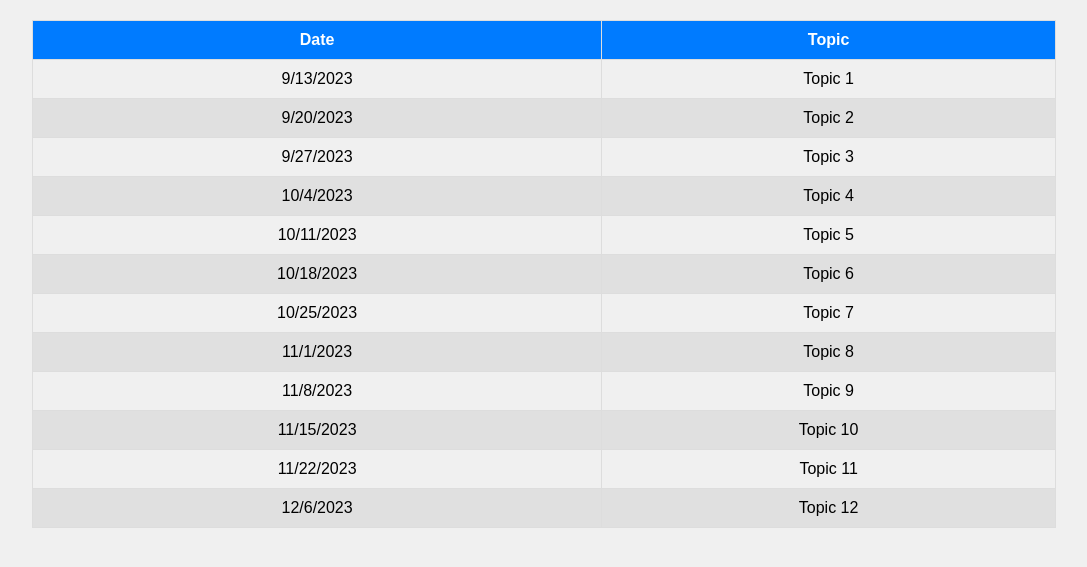
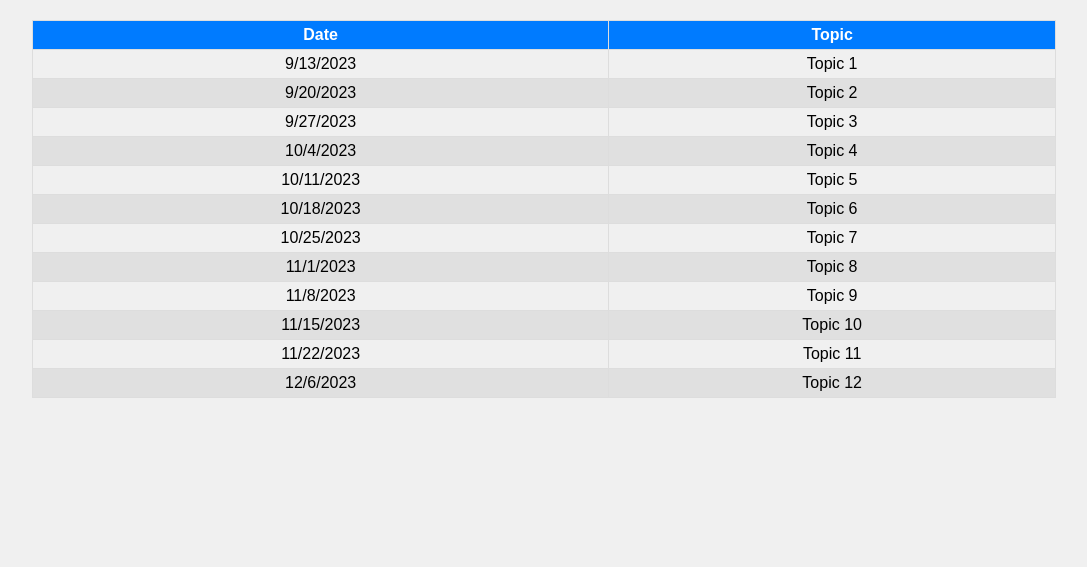
Before and after one commit to joneskyle0/joneskyle0.github.io, a PHP site: page /upcoming_topics.html in a window 1280 px wide. Shown: the part 100-667 px from the top of the page, without its empty margins (96-1183 px from the left). Run offline with PHP 8.4, Linux system fonts and the light colour scheme.

Commit message:
fix table size

```diff
--- a/styles.css
+++ b/styles.css
@@ -80,7 +80,7 @@ a:hover {
 }
 .upcoming-topics th, .upcoming-topics td {
     border: 1px solid #ddd; /* Add border to table cells */
-    padding: 10px; /* Add padding to cells for spacing */
+    padding: 5px; /* Add padding to cells for spacing */
     text-align: center; /* Center-align cell content */
 }
 .upcoming-topics th {
--- a/upcoming_topics.js
+++ b/upcoming_topics.js
@@ -9,7 +9,7 @@ document.addEventListener("DOMContentLoaded", function () {
     const nextDate = `${currentDate.getMonth() + 1}/${currentDate.getDate()}/${currentDate.getFullYear()}`;
 
     // Get the topics number from the first row
-    const firstRow = document.querySelector(".upcoming-topicss tbody tr:first-child");
+    const firstRow = document.querySelector(".upcoming-topics tbody tr:first-child");
     const topicsNumber = parseInt(firstRow.querySelector("td:nth-child(2)").textContent.match(/\d+/)[0]);
 
     // Create a message for the upcoming topics
```
